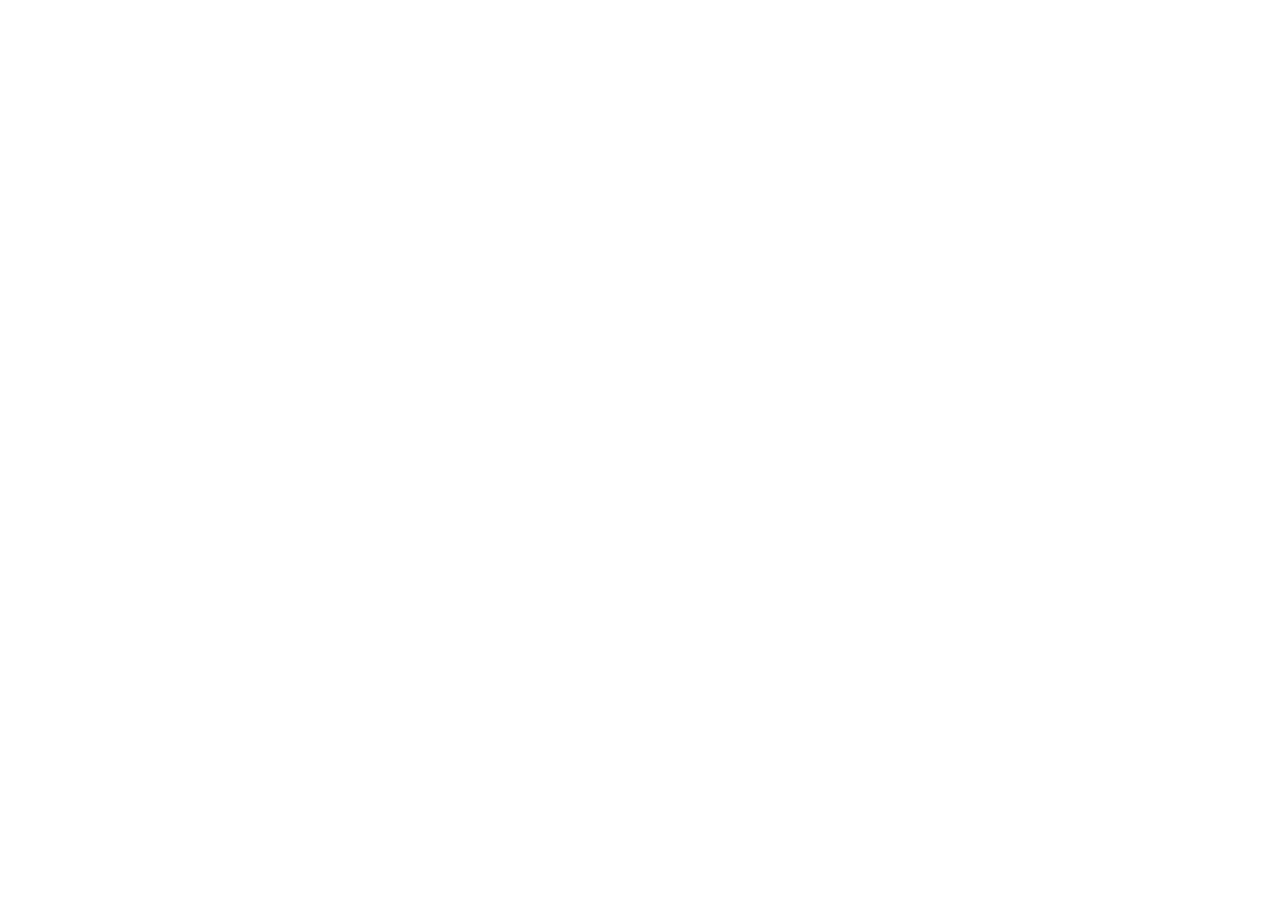
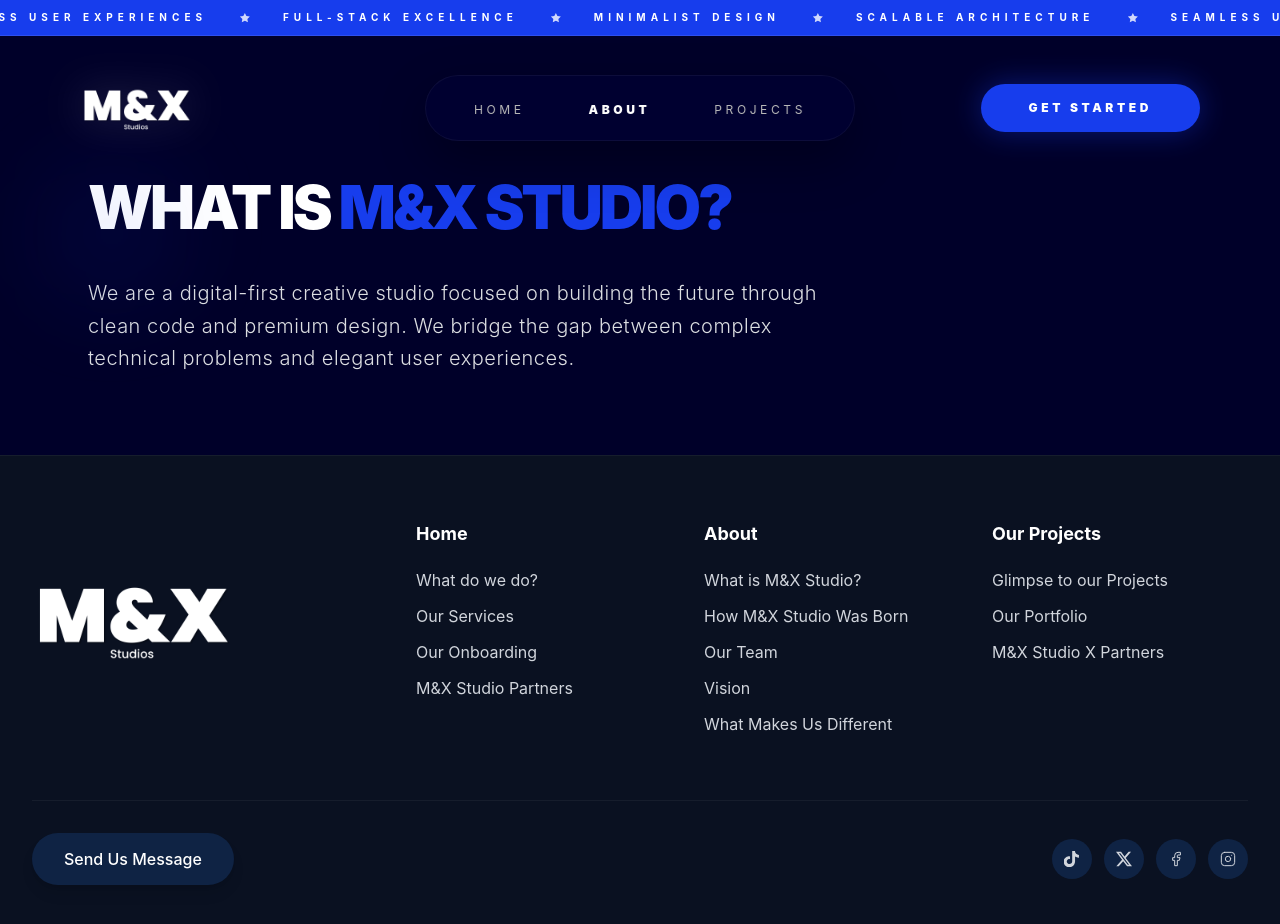
Before and after one commit to maxycagne/M-X_Studio, a React (Vite) app in the folder mxwebsite/: page /about in a window 1280 px wide. Before the commit this address had no page. Shown: the top 924 px of the page. Before the commit the page ends 800 px from the top, so only its background shows below. Built offline with nearby package versions, Linux system fonts and the light colour scheme.

Commit message:
add design to the project and about page

```diff
--- a/mxwebsite/Components/DemoCallCard.tsx
+++ b/mxwebsite/Components/DemoCallCard.tsx
@@ -4,13 +4,10 @@
 const DemoCallCard = () => {
   return (
     <div className="flex items-center justify-center min-h-screen bg-[#020210] p-4 sm:p-10 font-sans antialiased overflow-hidden">
-      {/* Background Glows - Positioned to fill the wider space */}
       <div className="absolute top-1/2 left-1/4 -translate-y-1/2 w-[600px] h-[600px] bg-[#173DED]/10 blur-[140px] rounded-full" />
       <div className="absolute top-1/2 right-1/4 -translate-y-1/2 w-[400px] h-[400px] bg-[#5875f5]/5 blur-[100px] rounded-full" />
 
-      {/* Modern High-Fidelity Wide Card */}
       <div className="relative group bg-[#05051a]/80 backdrop-blur-xl border border-white/10 p-8 sm:p-14 lg:px-20 w-full max-w-6xl overflow-hidden shadow-2xl transition-all duration-500 hover:border-[#173DED]/40">
-        {/* Decorative Top Gradient Line */}
         <div className="absolute top-0 left-0 w-full h-[2px] bg-gradient-to-r from-transparent via-[#173DED] to-transparent opacity-50" />
 
         <div className="relative z-10 flex flex-col md:flex-row md:items-center justify-between gap-12">
@@ -31,14 +28,12 @@
           </div>
 
           <div className="flex flex-col sm:flex-row md:flex-col lg:flex-row items-stretch sm:items-center gap-4">
-            {/* Primary Action */}
             <button className="whitespace-nowrap flex items-center justify-center gap-3 px-10 py-5 bg-[#173DED] hover:bg-[#2a4fff] text-white font-bold transition-all duration-300 transform hover:-translate-y-1 hover:shadow-[0_0_30px_rgba(23,61,237,0.4)] active:scale-95">
               <CalendarDays className="w-5 h-5" />
               <span>Schedule Time</span>
               <ArrowRight className="w-5 h-5 opacity-50 group-hover:opacity-100 transition-opacity" />
             </button>
 
-            {/* Secondary Action */}
             <button className="whitespace-nowrap flex items-center justify-center gap-3 px-10 py-5 bg-white/5 border border-white/10 hover:bg-white/10 text-slate-300 hover:text-white font-bold transition-all duration-300 active:scale-95">
               <Mail className="w-5 h-5" />
               <span>Email Us</span>
@@ -46,7 +41,6 @@
           </div>
         </div>
 
-        {/* Decorative corner accent */}
         <div className="absolute -bottom-20 -right-20 w-64 h-64 bg-[#173DED]/10 rounded-full blur-3xl group-hover:bg-[#173DED]/15 transition-colors duration-700" />
       </div>
     </div>
--- /dev/null
+++ b/mxwebsite/Components/Mission.tsx
@@ -0,0 +1,20 @@
+import React from "react";
+
+const Mission = () => {
+  return (
+    <section className="relative group">
+      <div className="absolute -left-10 top-0 w-32 h-32 bg-[#173DED]/10 rounded-full blur-[50px] pointer-events-none" />
+
+      <h2 className="text-4xl md:text-6xl font-black tracking-tighter mb-8 leading-tight">
+        WHAT IS <span className="text-[#173DED]">M&X STUDIO?</span>
+      </h2>
+      <p className="text-[#DCDEE2] text-lg md:text-xl max-w-3xl leading-relaxed font-light tracking-wide">
+        We are a digital-first creative studio focused on building the future
+        through clean code and premium design. We bridge the gap between complex
+        technical problems and elegant user experiences.
+      </p>
+    </section>
+  );
+};
+
+export default Mission;
--- a/mxwebsite/src/App.jsx
+++ b/mxwebsite/src/App.jsx
@@ -1,6 +1,8 @@
 import React from "react";
 import { BrowserRouter, Routes, Route } from "react-router-dom";
 import Home from "./Pages/Home";
+import About from "./Pages/About";
+import OurProjects from "./Pages/OurProjects";
 
 function App() {
   return (
@@ -8,6 +10,8 @@
       <main>
         <Routes>
           <Route path="/" element={<Home />} />
+          <Route path="/about" element={<About />} />
+          <Route path="/projects" element={<OurProjects />} />
         </Routes>
       </main>
     </BrowserRouter>
--- /dev/null
+++ b/mxwebsite/src/Pages/About.tsx
@@ -0,0 +1,21 @@
+import React from "react";
+import Header from "../../Components/Header";
+import Footer from "../../Components/Footer";
+import Mission from "../../Components/Mission";
+const About = () => {
+  return (
+    <div className="relative min-h-screen w-full bg-[#000029] font-sans overflow-x-hidden text-white">
+      <Header />
+
+      <main className="pt-[140px] lg:pt-[170px] pb-20">
+        <div className="max-w-6xl mx-auto px-6 space-y-40">
+          <Mission />
+        </div>
+      </main>
+
+      <Footer />
+    </div>
+  );
+};
+
+export default About;
--- /dev/null
+++ b/mxwebsite/src/Pages/OurProjects.tsx
@@ -0,0 +1,18 @@
+import React from "react";
+import Header from "../../Components/Header";
+import Footer from "../../Components/Footer";
+const OurProject = () => {
+  return (
+    <div className="relative min-h-screen w-full bg-[#000029] font-sans overflow-x-hidden text-white">
+      <Header />
+
+      <main className="pt-[140px] lg:pt-[170px] pb-20">
+        <div className="max-w-6xl mx-auto px-6 space-y-40"></div>
+      </main>
+
+      <Footer />
+    </div>
+  );
+};
+
+export default OurProject;
```
Also changed, not shown: mxwebsite/Components/Footer.tsx (+0 -13 lines), mxwebsite/src/assets/logo_black.png, mxwebsite/src/assets/logo_white.png.
